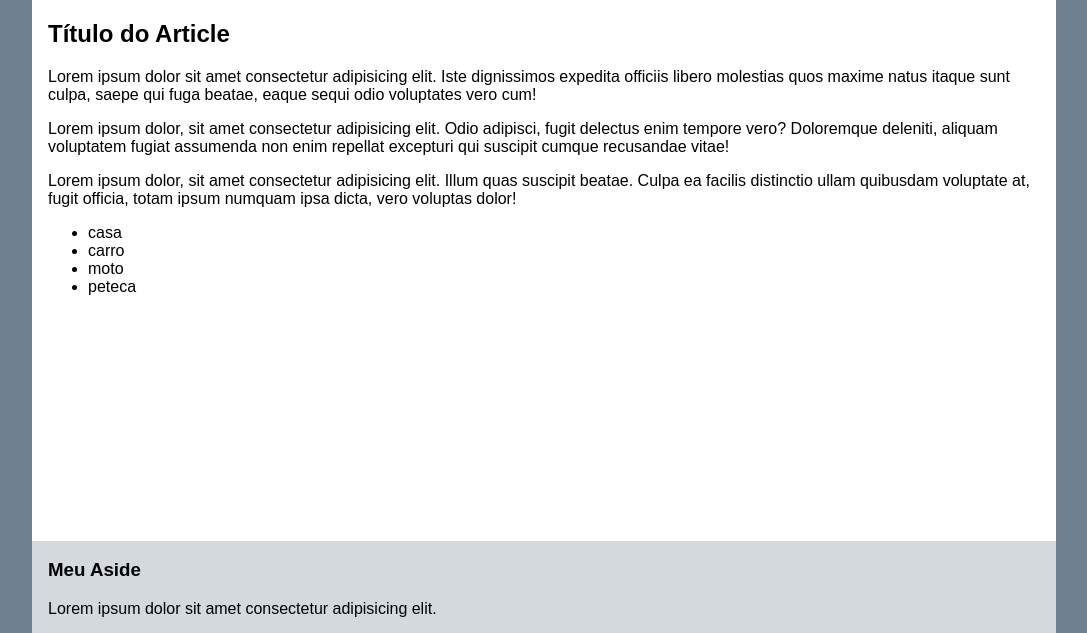
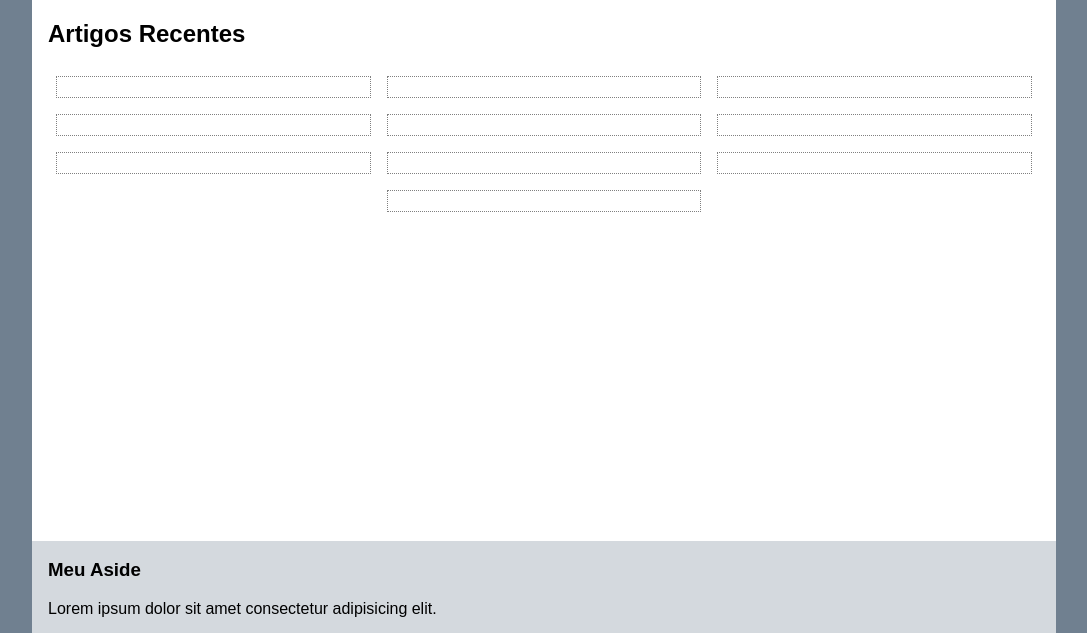
Before and after one commit to Luferat/JocaBlog, a Flask app: page / in a window 1280 px wide. Shown: the part 116-749 px from the top of the page, without its empty margins (96-1183 px from the left). Run offline with Flask 3, Linux system fonts and the light colour scheme; data comes from the database, SQL or seed files in the repository; both versions use the stored data as it was after the commit; parts of the project's set-up code (start-up, migrations or seed data) failed here and were passed over; some libraries are stand-ins or nearby versions.

Commit message:
fsgfdghfd

```diff
--- a/index.py
+++ b/index.py
@@ -1,5 +1,6 @@
 # Importa as dependências do aplicativo
 from flask import Flask, render_template
+from flask_mysqldb import MySQL, MySQLdb
 
 # Constantes do site
 SITE = {
@@ -12,6 +13,15 @@
 # Cria uma aplicação Flask usando uma instância do Flask
 app = Flask(__name__)
 
+# Configurações de acesso ao MySQL
+app.config['MYSQL_HOST'] = 'localhost'  # Servidor do MySQL
+app.config['MYSQL_USER'] = 'root'       # Usuário do MySQL
+app.config['MYSQL_PASSWORD'] = ''       # Senha do MySQL
+app.config['MYSQL_DB'] = 'jocablogdb'   # Nome da base de dados
+
+# Variável de conexão com o MySQL
+mysql = MySQL(app)
+
 
 ######################
 # Rotas da aplicação #
@@ -19,6 +29,31 @@
 
 @app.route('/')  # Rota para a página inicial → raiz
 def home():
+
+    # Consulta SQL
+    sql = '''
+        -- Seleciona os campos abaixo
+        SELECT art_id, art_title, art_resume, art_thumbnail
+        -- desta tabela
+        FROM article
+        -- art_status é 'on'
+        WHERE art_status = 'on'
+            -- E art_date é menor ou igual à data atual
+            -- Não obtém artigos com data futura (agendados)
+            AND art_date <= NOW()
+        -- Ordena pela data mais recente
+        ORDER BY art_date DESC;
+    '''
+
+    # Executa a query e obtém os dados na forma de DICT
+    cur = mysql.connection.cursor(MySQLdb.cursors.DictCursor)
+    cur.execute(sql)
+    articles = cur.fetchall()
+    cur.close()
+
+    # Somente para debug
+    # print('\n\n\n', articles, '\n\n\n')
+
     # Passa parâmetros para o template
     # 'css' e 'js' são opcionais
     toPage = {
@@ -28,12 +63,57 @@
         'css': 'home.css',  # Folhas de estilo desta página (opcional)
         'js': 'home.js',  # JavaScript desta página (opcional)
         # Outras chaves usadas pela página
-        'coisas': ('casa', 'carro', 'moto', 'peteca')
+        'articles': articles
     }
 
     # Renderiza template passando a variável local `toPage`
     # para o template como `page`.
     return render_template('home.html', page=toPage)
+
+
+@app.route('/view/<artid>')  # Rota para a página que exibe o artigo completo
+def view(artid):
+
+    if not artid.isdigit():
+        return page_not_found(404)
+
+    sql = '''
+        SELECT art_id, art_date, art_title, art_content,
+            -- Obtém a data em PT-BR pelo pseudo-campo `art_datebr`
+            DATE_FORMAT(art_date, '%%d/%%m/%%Y às %%H:%%i') AS art_datebr,
+            sta_id, sta_name, sta_image, sta_description, sta_type,
+            -- Calcula a idade para `sta_age` considerando ano, mês e dia de nascimento
+            TIMESTAMPDIFF(YEAR, sta_birth, CURDATE()) -
+                (DATE_FORMAT(CURDATE(), '%%m%%d') < DATE_FORMAT(sta_birth, '%%m%%d')) AS sta_age
+        FROM article
+        INNER JOIN staff ON art_author = sta_id
+        WHERE art_id = %s
+            AND art_status = 'on'
+            AND art_date <= NOW();
+    '''
+    cur = mysql.connection.cursor(MySQLdb.cursors.DictCursor)
+    cur.execute(sql, (artid,))
+    article = cur.fetchone()
+
+    # Para debug
+    # print('\n\n\n', article, '\n\n\n')
+
+    if article is None:
+        return page_not_found(404)
+
+    sql = 'UPDATE article SET art_view = art_view + 1 WHERE art_id = %s'
+    cur.execute(sql, (artid,))
+    mysql.connection.commit()
+
+    toPage = {
+        'site': SITE,
+        'title': article['art_title'],
+        'css': 'view.css',
+        'article': article
+    }
+
+    cur.close()
+    return render_template('view.html', page=toPage)
 
 
 @app.route('/contacts')  # Rota para a página de contatos → /contacts
@@ -59,5 +139,15 @@
     return render_template('about.html', page=toPage)
 
 
+@app.errorhandler(404)
+def page_not_found(e):
+    toPage = {
+        'title': 'Erro 404',
+        'site': SITE,
+        'css': '404.css'
+    }
+    return render_template('404.html', page=toPage), 404
+
+
 if __name__ == '__main__':
     app.run(debug=True)
--- a/static/css/home.css
+++ b/static/css/home.css
@@ -0,0 +1,63 @@
+.article-grid {
+    display: flex;
+    flex-wrap: wrap;
+    justify-content: center;
+    margin-bottom: 1rem;
+}
+
+.article-box {
+    display: flex;
+    flex-direction: column;
+    border: 1px dotted grey;
+    margin-bottom: 1rem;
+    cursor: pointer;
+    flex: 1 1 100%;
+    margin: 0.5rem;
+}
+
+.article-box:hover {
+    background-color: #ddd;
+}
+
+.article-box img {
+    width: 100%;
+    height: auto;
+}
+
+.article-box div {
+    padding: .5rem;
+    font-size: small;
+}
+
+.article-box div h4 {
+    margin: 0 0 .25rem 0;
+    font-size: 1rem;
+}
+
+@media (min-width: 425px) and (max-width: 574px) {
+    .article-box {
+        flex: 1 1 calc(50% - 1rem);
+        max-width: calc(50% - 1rem);
+    }
+}
+
+@media (min-width: 575px) and (max-width: 767px) {
+    .article-box {
+        flex: 1 1 calc(33.33% - 1rem);
+        max-width: calc(33.33% - 1rem);
+    }
+}
+
+@media (min-width: 768px) and (max-width: 919px) {
+    .article-box {
+        flex: 1 1 calc(50% - 1rem);
+        max-width: calc(50% - 1rem);
+    }
+}
+
+@media (min-width: 920px) {
+    .article-box {
+        flex: 1 1 calc(33.33% - 1rem);
+        max-width: calc(33.33% - 1rem);
+    }
+}
--- /dev/null
+++ b/static/css/view.css
@@ -0,0 +1 @@
+/* Folhas de estilo de `view.html` */
--- a/templates/home.html
+++ b/templates/home.html
@@ -2,20 +2,23 @@
 
 {% block article %}
 
-<h2>Título do Article</h2>
-<p>Lorem ipsum dolor sit amet consectetur adipisicing elit. Iste dignissimos expedita officiis libero molestias quos
-    maxime natus itaque sunt culpa, saepe qui fuga beatae, eaque sequi odio voluptates vero cum!</p>
-<p>Lorem ipsum dolor, sit amet consectetur adipisicing elit. Odio adipisci, fugit delectus enim tempore vero? Doloremque
-    deleniti, aliquam voluptatem fugiat assumenda non enim repellat excepturi qui suscipit cumque recusandae vitae!</p>
-<p>Lorem ipsum dolor, sit amet consectetur adipisicing elit. Illum quas suscipit beatae. Culpa ea facilis distinctio
-    ullam quibusdam voluptate at, fugit officia, totam ipsum numquam ipsa dicta, vero voluptas dolor!</p>
+<h2>Artigos Recentes</h2>
 
+<div class="article-grid">
 
-    <ul>
-        {% for coisa in page.coisas %}
-        <li>{{ coisa }}</li>
-        {% endfor %}
-    </ul>
+    {% for article in page.articles %}
+
+    <div class="article-box" onclick="location.href = '/view/' + {{ article['art_id'] }}">
+        <img src="{{ article['art_thumbnail'] }}" alt="{{ article['art_title'] }}">
+        <div>
+            <h4>{{ article['art_title'] }}</h4>
+            <small>{{ article['art_resume'] }}</small>
+        </div>
+    </div>
+
+    {% endfor %}
+
+</div>
 
 {% endblock %}
 
```
Also changed, not shown: database/jocablogdb.sql (+23 -81 lines), templates/404.html (added, +13 -0 lines), templates/view.html (added, +16 -0 lines), database/modelo.mysql.png (deleted), static/css/404.css (added), 1 other file.
